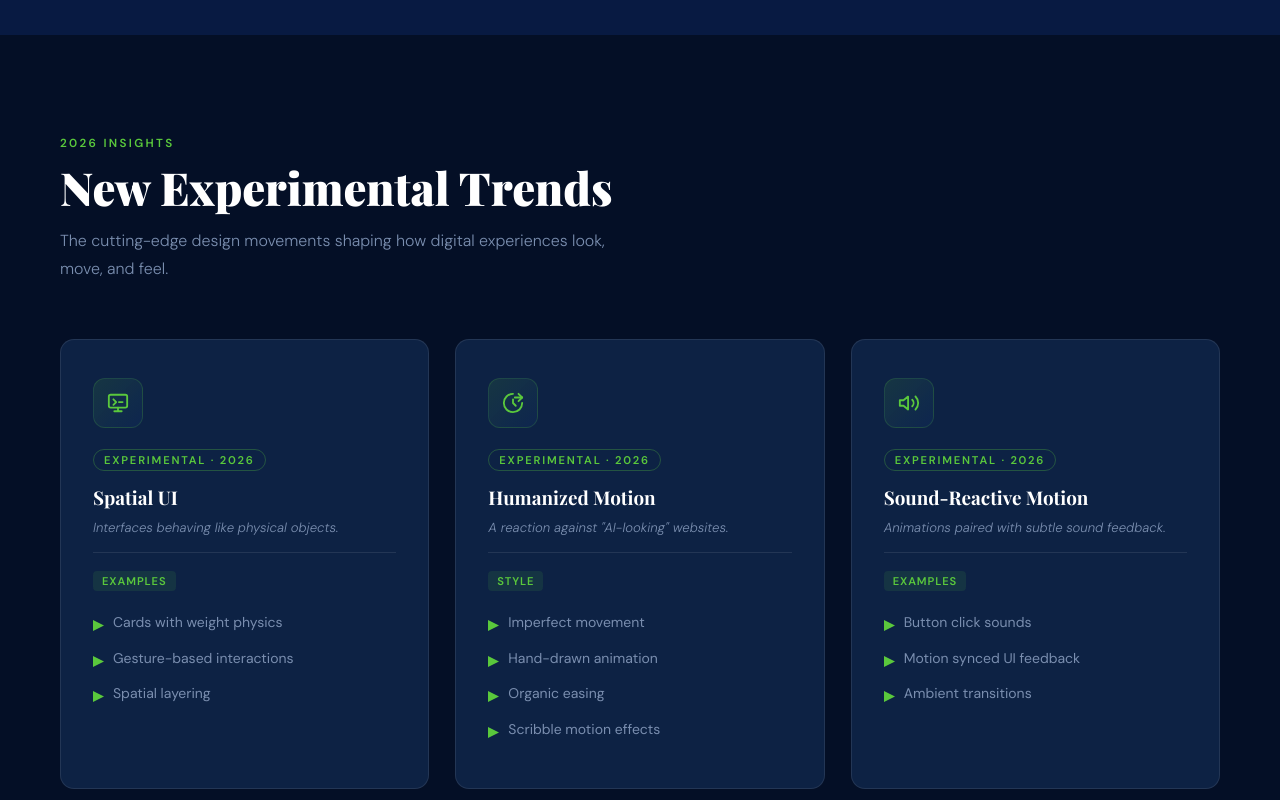
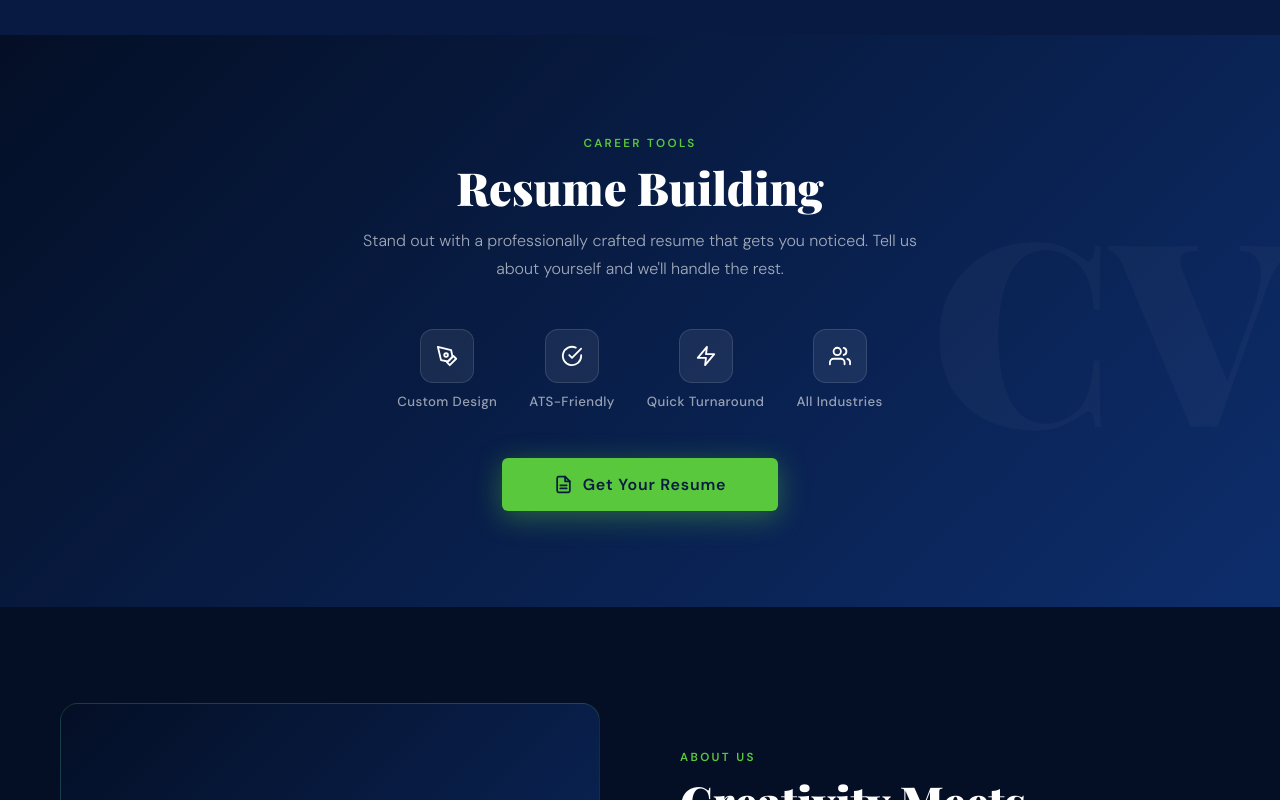
Before and after one commit to designwithns715/design-with-ns, a plain HTML site: page index.html in a window 1280 px wide. Shown: the part 1540-2340 px from the top of the page. Drawn offline with nearby package versions, Linux system fonts and the light colour scheme.

Commit message:
Update index.html

```diff
--- a/index.html
+++ b/index.html
@@ -658,70 +658,6 @@ footer{background:#020a1a;padding:28px 48px}
   </div>
 </section>
 
-<!-- ════════════ TRENDS ════════════ -->
-<section id="trends">
-  <div class="trends-wrap">
-    <div class="section-header reveal">
-      <div class="section-label">2026 Insights</div>
-      <h2 class="section-title">New Experimental Trends</h2>
-      <p class="section-sub">The cutting-edge design movements shaping how digital experiences look, move, and feel.</p>
-    </div>
-
-    <div class="trends-grid stagger">
-
-      <!-- Spatial UI -->
-      <div class="trend-card reveal">
-        <div class="trend-icon">
-          <svg viewBox="0 0 24 24"><rect x="2" y="3" width="20" height="14" rx="2"/><path d="M8 21h8M12 17v4"/><path d="M7 8l3 3-3 3"/><line x1="13" y1="11" x2="17" y2="11"/></svg>
-        </div>
-        <div class="trend-year">Experimental · 2026</div>
-        <h3>Spatial UI</h3>
-        <p class="trend-subtitle">Interfaces behaving like physical objects.</p>
-        <div class="trend-tag">Examples</div>
-        <ul class="trend-items">
-          <li><span class="li-arr"><svg viewBox="0 0 6 6"><polygon points="0,0 6,3 0,6"/></svg></span>Cards with weight physics</li>
-          <li><span class="li-arr"><svg viewBox="0 0 6 6"><polygon points="0,0 6,3 0,6"/></svg></span>Gesture-based interactions</li>
-          <li><span class="li-arr"><svg viewBox="0 0 6 6"><polygon points="0,0 6,3 0,6"/></svg></span>Spatial layering</li>
-        </ul>
-      </div>
-
-      <!-- Humanized Motion -->
-      <div class="trend-card reveal">
-        <div class="trend-icon">
-          <svg viewBox="0 0 24 24"><path d="M12 2a10 10 0 1 0 10 10"/><path d="M12 8v4l3 3"/><path d="M18 2l4 4-4 4"/><path d="M22 6H14"/></svg>
-        </div>
-        <div class="trend-year">Experimental · 2026</div>
-        <h3>Humanized Motion</h3>
-        <p class="trend-subtitle">A reaction against "AI-looking" websites.</p>
-        <div class="trend-tag">Style</div>
-        <ul class="trend-items">
-          <li><span class="li-arr"><svg viewBox="0 0 6 6"><polygon points="0,0 6,3 0,6"/></svg></span>Imperfect movement</li>
-          <li><span class="li-arr"><svg viewBox="0 0 6 6"><polygon points="0,0 6,3 0,6"/></svg></span>Hand-drawn animation</li>
-          <li><span class="li-arr"><svg viewBox="0 0 6 6"><polygon points="0,0 6,3 0,6"/></svg></span>Organic easing</li>
-          <li><span class="li-arr"><svg viewBox="0 0 6 6"><polygon points="0,0 6,3 0,6"/></svg></span>Scribble motion effects</li>
-        </ul>
-      </div>
-
-      <!-- Sound-Reactive Motion -->
-      <div class="trend-card reveal">
-        <div class="trend-icon">
-          <svg viewBox="0 0 24 24"><polygon points="11 5 6 9 2 9 2 15 6 15 11 19 11 5"/><path d="M19.07 4.93a10 10 0 0 1 0 14.14"/><path d="M15.54 8.46a5 5 0 0 1 0 7.07"/></svg>
-        </div>
-        <div class="trend-year">Experimental · 2026</div>
-        <h3>Sound-Reactive Motion</h3>
-        <p class="trend-subtitle">Animations paired with subtle sound feedback.</p>
-        <div class="trend-tag">Examples</div>
-        <ul class="trend-items">
-          <li><span class="li-arr"><svg viewBox="0 0 6 6"><polygon points="0,0 6,3 0,6"/></svg></span>Button click sounds</li>
-          <li><span class="li-arr"><svg viewBox="0 0 6 6"><polygon points="0,0 6,3 0,6"/></svg></span>Motion synced UI feedback</li>
-          <li><span class="li-arr"><svg viewBox="0 0 6 6"><polygon points="0,0 6,3 0,6"/></svg></span>Ambient transitions</li>
-        </ul>
-      </div>
-
-    </div>
-  </div>
-</section>
-
 <!-- ════════════ RESUME ════════════ -->
 <section id="resume">
   <div style="position:relative;z-index:2">
```
